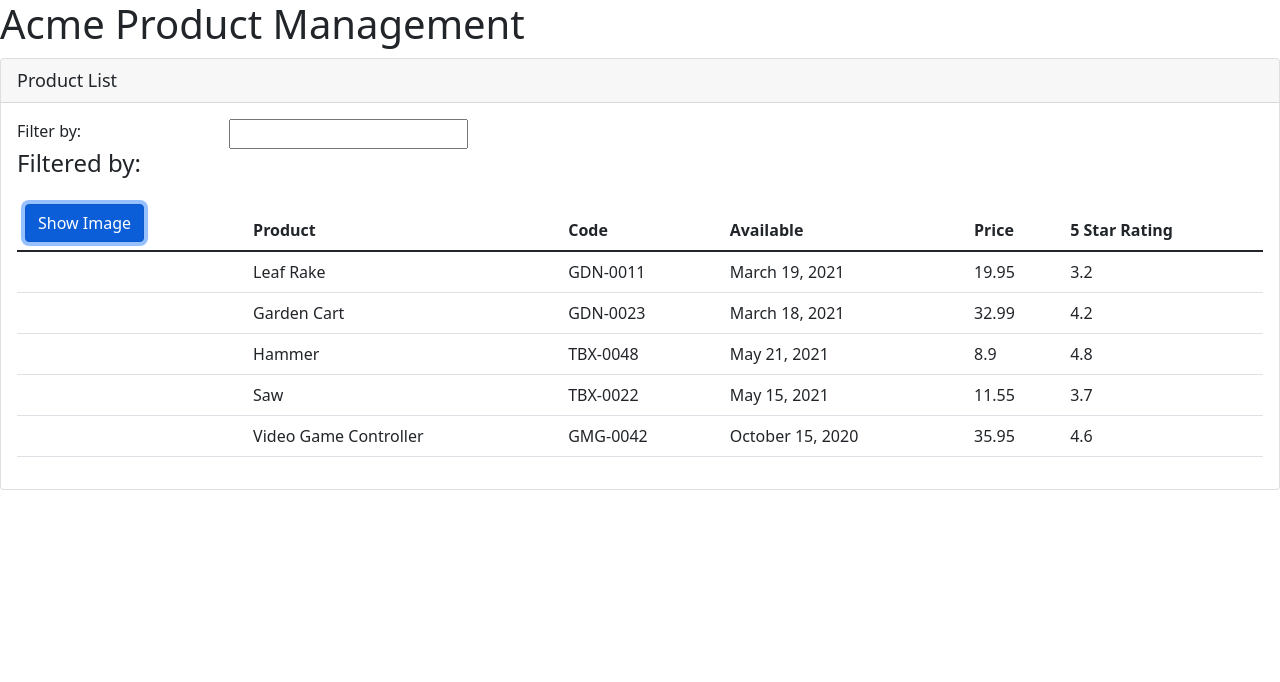
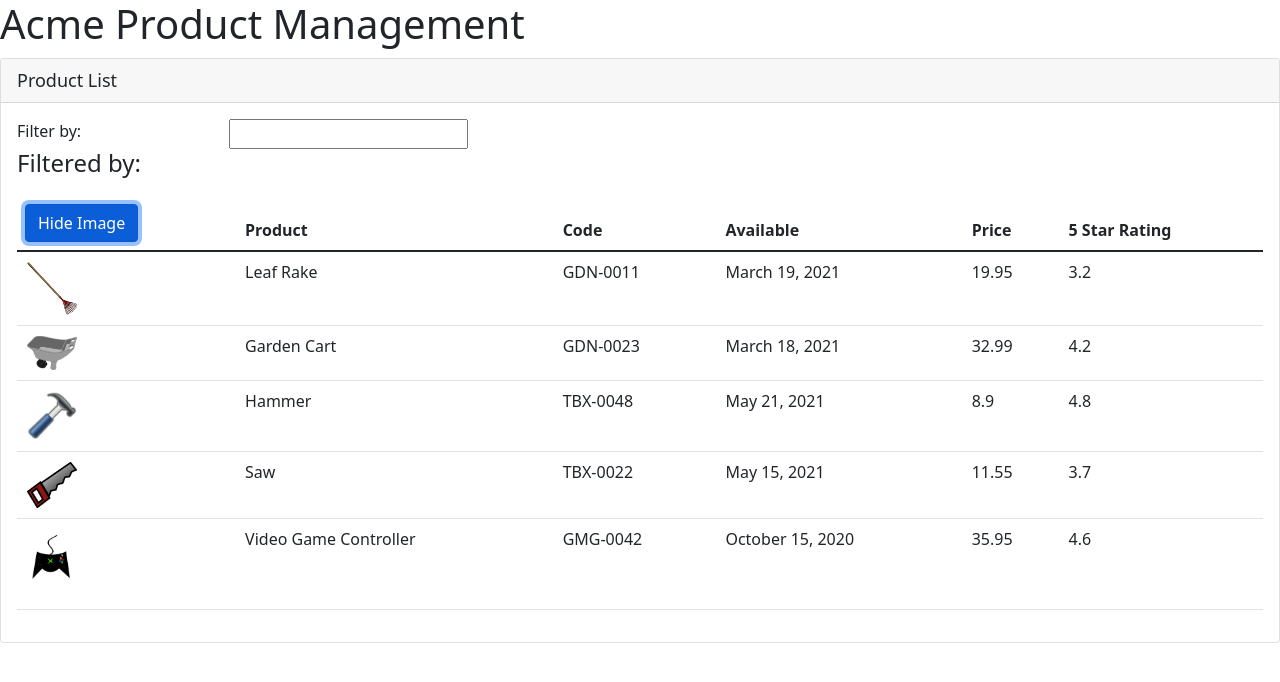
Before and after one commit to ome94/apm, an Angular app: page / in a window 1280 px wide. Both pictures are taken after a click on the button "Show Image". Shown: the top 682 px of the page. Built offline with nearby package versions, Linux system fonts and the light colour scheme.

Commit message:
Include Product Images

```diff
--- a/src/app/products/product-list.component.html
+++ b/src/app/products/product-list.component.html
@@ -19,8 +19,9 @@
           <thead>
             <tr>
               <th>
-                <button class='btn btn-primary'>
-                    Show Image
+                <button class='btn btn-primary'
+                        (click)='toggleImage()'>
+                    {{showImage ? 'Hide': 'Show'}} Image
                 </button>
               </th>
               <th>Product</th>
@@ -32,7 +33,13 @@
           </thead>
           <tbody>
             <tr *ngFor='let product of products'>
-              <td></td>
+              <td>
+                <img  [src]='product.imageUrl'
+                      [title]='product.productName'
+                      [style.width.px]='imageWidth'
+                      [style.margin.px]='imageMargin'
+                      *ngIf='showImage'>
+              </td>
               <td>{{ product.productName }}</td>
               <td>{{ product.productCode }}</td>
               <td>{{ product.releaseDate }}</td>
--- a/src/app/products/product-list.component.ts
+++ b/src/app/products/product-list.component.ts
@@ -6,6 +6,9 @@
 })
 export class ProductListComponent {
   pageTitle: string = 'Product List';
+  imageWidth: number = 50;
+  imageMargin: number = 2;
+  showImage: boolean = false;
   products: any[] = [
     {
       "productId": 1,
@@ -58,4 +61,8 @@
       "imageUrl": "assets/images/xbox-controller.png"
     }
   ]
+
+  toggleImage(): void {
+    this.showImage = !this.showImage
+  }
 }
```
